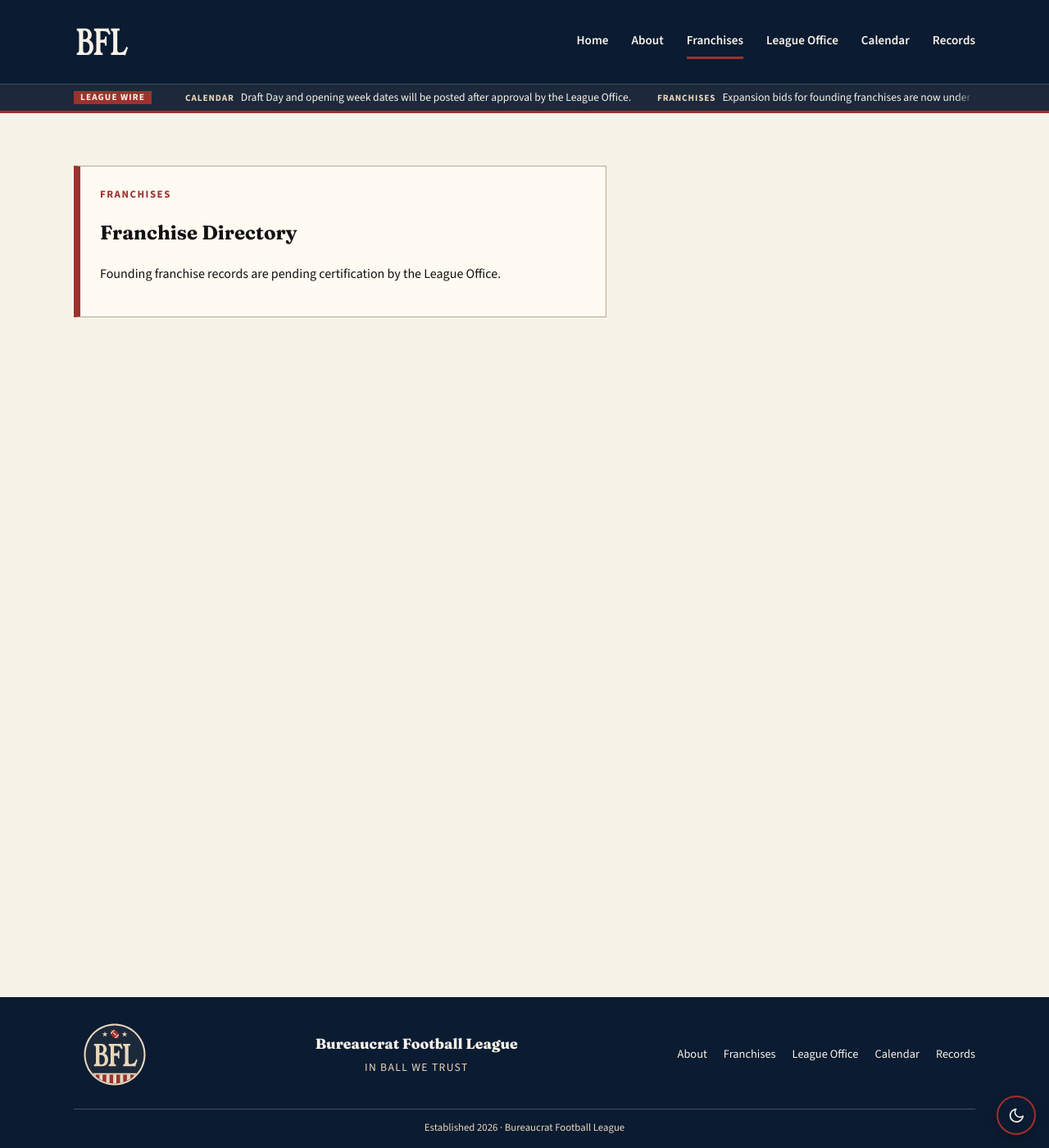
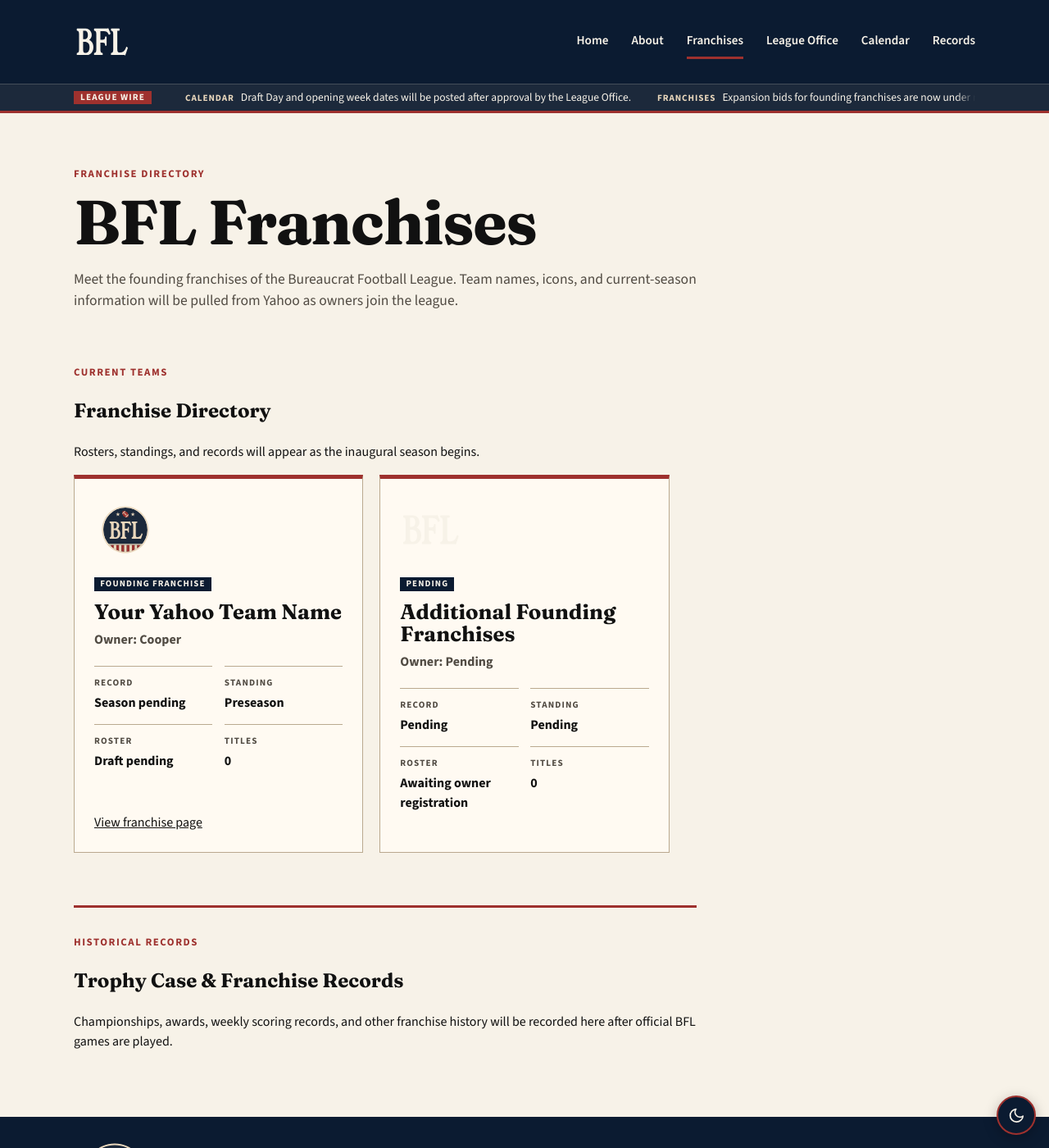
Before and after one commit to CTSchmidlak/bfl-site, a Jekyll site: the page built from franchises/index.html, in a window 1280 px wide and 1400 px high. Shown: the whole window at 82% size. Built offline with Jekyll 4.4.1, drawn with Linux system fonts in a browser that asks for light colours.

Commit message:
Liquid plugin for Prettier, plus first draft of Franchises page

```diff
--- a/_layouts/default.html
+++ b/_layouts/default.html
@@ -5,20 +5,29 @@
     <meta name="viewport" content="width=device-width, initial-scale=1" />
     <meta name="color-scheme" content="light dark" />
 
-    <title>{% if page.title == "Home" %}{{ site.title }}{% else %}{{ page.title }} | {{ site.title }}{% endif %}</title>
+    <title>
+      {% if page.title == 'Home' -%}
+        {{- site.title -}}
+      {%- else -%}
+        {{- page.title }} | {{ site.title -}}
+      {%- endif %}
+    </title>
 
     <link rel="icon" href="/images/logo/BFL_letters_white.svg" type="image/svg+xml" sizes="any" />
 
     <link rel="preconnect" href="https://fonts.googleapis.com" />
     <link rel="preconnect" href="https://fonts.gstatic.com" crossorigin />
 
-    <link href="https://fonts.googleapis.com/css2?family=Fraunces:opsz,wght@9..144,700..900&family=Source+Sans+3:wght@400;500;600;700&display=swap" rel="stylesheet" />
+    <link
+      href="https://fonts.googleapis.com/css2?family=Fraunces:opsz,wght@9..144,700..900&family=Source+Sans+3:wght@400;500;600;700&display=swap"
+      rel="stylesheet"
+    />
 
     <script>
       try {
-        const savedTheme = localStorage.getItem("bfl-theme");
+        const savedTheme = localStorage.getItem('bfl-theme');
 
-        if (savedTheme === "light" || savedTheme === "dark") {
+        if (savedTheme === 'light' || savedTheme === 'dark') {
           document.documentElement.dataset.theme = savedTheme;
         }
       } catch {}
@@ -27,13 +36,31 @@
     <link rel="stylesheet" href="/css/style.css" />
 
     {% if page.home %}
-    <link rel="stylesheet" href="/css/home.css" />
+      <link rel="stylesheet" href="/css/home.css" />
+    {% endif %}
+
+    {% if page.styles %}
+      {% for stylesheet in page.styles %}
+        <link rel="stylesheet" href="{{ stylesheet }}" />
+      {% endfor %}
     {% endif %}
   </head>
 
   <body>
-    {% include header.html %} {{ content }} {% include footer.html %} {% if page.home %}
-    <script src="/scripts/carousel.js"></script>
+    {% include header.html %}
+
+    {{ content }}
+
+    {% include footer.html %}
+
+    {% if page.home %}
+      <script src="/scripts/carousel.js"></script>
+    {% endif %}
+
+    {% if page.scripts %}
+      {% for script in page.scripts %}
+        <script src="{{ script }}"></script>
+      {% endfor %}
     {% endif %}
 
     <script src="/scripts/ticker.js"></script>
--- /dev/null
+++ b/css/franchises.css
@@ -0,0 +1,129 @@
+/* Franchises page */
+
+.franchises-page {
+  width: min(var(--site-width), calc(100% - 2rem));
+}
+
+.franchises-hero {
+  max-width: 760px;
+  margin-bottom: 4rem;
+}
+
+.franchises-hero h1 {
+  margin: 0;
+  font-size: clamp(2.5rem, 7vw, 4.75rem);
+  line-height: 1;
+  letter-spacing: -0.02em;
+}
+
+.franchises-hero p:last-child {
+  color: var(--text-secondary);
+  font-size: 1.1rem;
+}
+
+.franchise-section {
+  margin-top: 4rem;
+}
+
+.franchise-grid {
+  display: grid;
+  grid-template-columns: repeat(3, 1fr);
+  gap: 1.25rem;
+}
+
+.franchise-card {
+  display: flex;
+  min-height: 100%;
+  flex-direction: column;
+  padding: 1.5rem;
+  border: 1px solid var(--border-color);
+  border-top: 5px solid var(--accent);
+  background: var(--surface);
+}
+
+.franchise-logo {
+  width: 76px;
+  height: 76px;
+  margin-bottom: 1.25rem;
+  object-fit: contain;
+}
+
+.franchise-status {
+  width: fit-content;
+  margin: 0 0 0.75rem;
+  padding: 0.2rem 0.45rem;
+  background: var(--bfl-navy);
+  color: var(--bfl-white);
+  font-size: 0.68rem;
+  font-weight: 800;
+  letter-spacing: 0.1em;
+  line-height: 1;
+  text-transform: uppercase;
+}
+
+.franchise-card h3 {
+  margin: 0;
+  font-size: 1.6rem;
+  line-height: 1.05;
+}
+
+.franchise-owner {
+  margin: 0.5rem 0 1.25rem;
+  color: var(--text-secondary);
+  font-weight: 700;
+}
+
+.franchise-stats {
+  display: grid;
+  grid-template-columns: repeat(2, 1fr);
+  gap: 0.9rem;
+  margin: 0 0 1.5rem;
+}
+
+.franchise-stats div {
+  padding-top: 0.75rem;
+  border-top: 1px solid var(--border-color);
+}
+
+.franchise-stats dt {
+  color: var(--text-secondary);
+  font-size: 0.7rem;
+  font-weight: 800;
+  letter-spacing: 0.1em;
+  text-transform: uppercase;
+}
+
+.franchise-stats dd {
+  margin: 0.2rem 0 0;
+  font-weight: 800;
+}
+
+.franchise-card .text-link {
+  margin-top: auto;
+}
+
+.franchise-card-loading {
+  color: var(--text-secondary);
+}
+
+.franchise-empty-state {
+  max-width: 760px;
+  padding-top: 2rem;
+  border-top: 3px solid var(--accent);
+}
+
+@media (max-width: 850px) {
+  .franchise-grid {
+    grid-template-columns: repeat(2, 1fr);
+  }
+}
+
+@media (max-width: 620px) {
+  .franchise-grid {
+    grid-template-columns: 1fr;
+  }
+
+  .franchise-stats {
+    grid-template-columns: 1fr;
+  }
+}
--- /dev/null
+++ b/data/franchises.json
@@ -0,0 +1,26 @@
+[
+  {
+    "id": "team-1",
+    "teamName": "Your Yahoo Team Name",
+    "ownerName": "Cooper",
+    "logo": "/images/logo/BFL_logo.svg",
+    "record": "Season pending",
+    "standing": "Preseason",
+    "rosterStatus": "Draft pending",
+    "championships": 0,
+    "status": "Founding Franchise",
+    "url": "/franchises/team-1/"
+  },
+  {
+    "id": "pending",
+    "teamName": "Additional Founding Franchises",
+    "ownerName": "Pending",
+    "logo": "/images/logo/BFL_letters_white.svg",
+    "record": "Pending",
+    "standing": "Pending",
+    "rosterStatus": "Awaiting owner registration",
+    "championships": 0,
+    "status": "Pending",
+    "url": null
+  }
+]
--- a/franchises/index.html
+++ b/franchises/index.html
@@ -2,12 +2,43 @@
 layout: default
 title: Franchises
 nav: franchises
+styles:
+  - /css/franchises.css
+scripts:
+  - /scripts/franchises.js
 ---
+<main class="page franchises-page">
+  <section class="franchises-hero">
+    <p class="eyebrow">Franchise Directory</p>
+    <h1>BFL Franchises</h1>
+    <p>
+      Meet the founding franchises of the Bureaucrat Football League. Team names, icons, and
+      current-season information will be pulled from Yahoo as owners join the league.
+    </p>
+  </section>
 
-<main class="page">
-  <section class="placeholder">
-    <p class="eyebrow">Franchises</p>
-    <h1>Franchise Directory</h1>
-    <p>Founding franchise records are pending certification by the League Office.</p>
+  <section class="franchise-section" aria-labelledby="current-franchises-heading">
+    <div class="section-heading">
+      <p class="eyebrow">Current Teams</p>
+      <h2 id="current-franchises-heading">Franchise Directory</h2>
+      <p>Rosters, standings, and records will appear as the inaugural season begins.</p>
+    </div>
+
+    <div class="franchise-grid" data-franchise-grid>
+      <article class="franchise-card franchise-card-loading">
+        <p>Loading franchises…</p>
+      </article>
+    </div>
+  </section>
+
+  <section class="franchise-section franchise-empty-state">
+    <div class="section-heading">
+      <p class="eyebrow">Historical Records</p>
+      <h2>Trophy Case & Franchise Records</h2>
+      <p>
+        Championships, awards, weekly scoring records, and other franchise history will be recorded
+        here after official BFL games are played.
+      </p>
+    </div>
   </section>
 </main>
--- /dev/null
+++ b/scripts/franchises.js
@@ -0,0 +1,97 @@
+const franchiseGrid = document.querySelector("[data-franchise-grid]");
+
+async function loadFranchises() {
+  if (!franchiseGrid) {
+    return;
+  }
+
+  try {
+    const response = await fetch("/data/franchises.json");
+
+    if (!response.ok) {
+      throw new Error("Franchise data could not be loaded.");
+    }
+
+    const franchises = await response.json();
+
+    if (!franchises.length) {
+      renderEmptyState();
+      return;
+    }
+
+    franchiseGrid.replaceChildren(
+      ...franchises.map((franchise) => buildFranchiseCard(franchise))
+    );
+  } catch {
+    renderEmptyState();
+  }
+}
+
+function buildFranchiseCard(franchise) {
+  const card = document.createElement("article");
+  card.className = "franchise-card";
+
+  const logo = document.createElement("img");
+  logo.className = "franchise-logo";
+  logo.src = franchise.logo || "/images/logo/BFL_letters_white.svg";
+  logo.alt = `${franchise.teamName || "Franchise"} logo`;
+
+  const status = document.createElement("p");
+  status.className = "franchise-status";
+  status.textContent = franchise.status || "Franchise";
+
+  const title = document.createElement("h3");
+  title.textContent = franchise.teamName || "Pending Franchise";
+
+  const owner = document.createElement("p");
+  owner.className = "franchise-owner";
+  owner.textContent = `Owner: ${franchise.ownerName || "Pending"}`;
+
+  const stats = document.createElement("dl");
+  stats.className = "franchise-stats";
+
+  stats.append(
+    buildStat("Record", franchise.record || "Season pending"),
+    buildStat("Standing", franchise.standing || "Preseason"),
+    buildStat("Roster", franchise.rosterStatus || "Draft pending"),
+    buildStat("Titles", String(franchise.championships ?? 0))
+  );
+
+  card.append(logo, status, title, owner, stats);
+
+  if (franchise.url) {
+    const link = document.createElement("a");
+    link.className = "text-link";
+    link.href = franchise.url;
+    link.textContent = "View franchise page";
+    card.appendChild(link);
+  }
+
+  return card;
+}
+
+function buildStat(labelText, valueText) {
+  const wrapper = document.createElement("div");
+
+  const label = document.createElement("dt");
+  label.textContent = labelText;
+
+  const value = document.createElement("dd");
+  value.textContent = valueText;
+
+  wrapper.append(label, value);
+
+  return wrapper;
+}
+
+function renderEmptyState() {
+  franchiseGrid.replaceChildren();
+
+  const emptyCard = document.createElement("article");
+  emptyCard.className = "franchise-card franchise-card-loading";
+  emptyCard.textContent = "Franchise data will appear after owners join the league.";
+
+  franchiseGrid.appendChild(emptyCard);
+}
+
+loadFranchises();
```
Also changed, not shown: package.json (added, +25 -0 lines), images/logo/BFL_logo_cropped.png (added), 4 other files.
